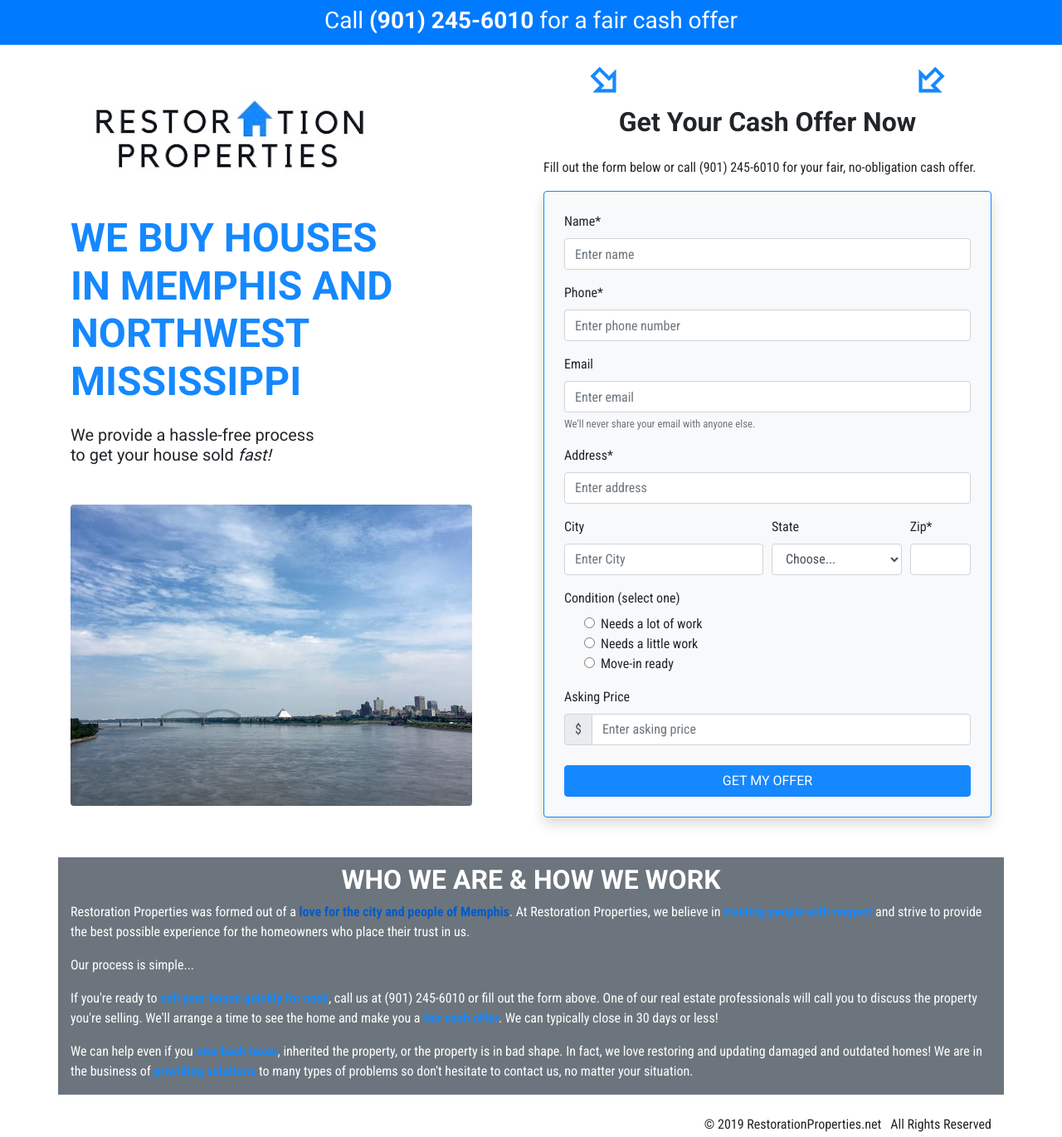
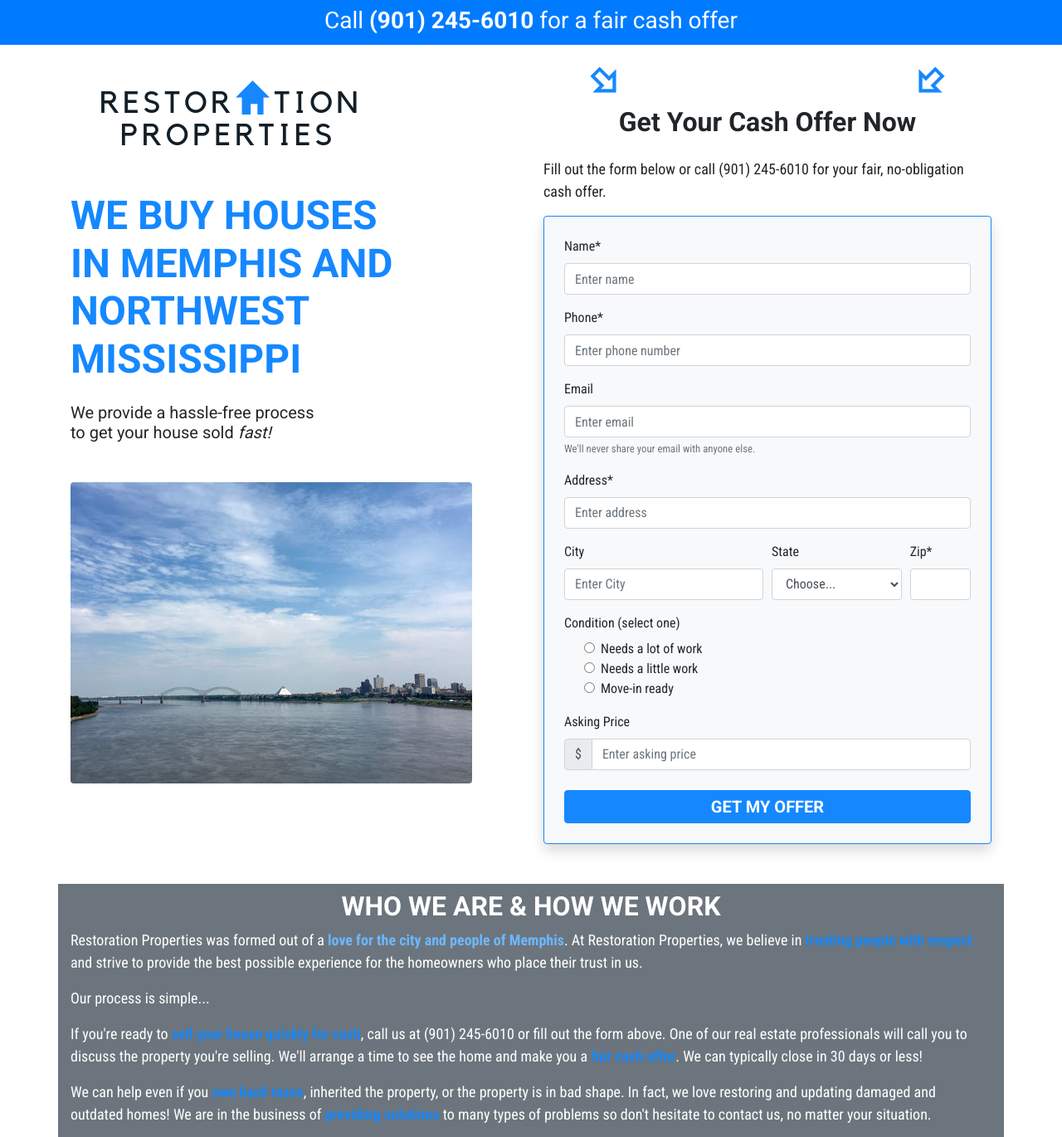
Before and after one commit to grahamlangford/restoration-properties, a plain HTML site: page index.html in a window 1280 px wide. Shown: the top 1370 px of the page at 83% size. Drawn offline with nearby package versions, Linux system fonts and the light colour scheme.

Commit message:
swap logos; add favicon; test lighter text in About

```diff
--- a/index.html
+++ b/index.html
@@ -23,7 +23,21 @@
       crossorigin="anonymous"
     />
 
-    <link rel="stylesheet" href="stylesheet.css" />
+    <link rel="stylesheet" href="stylesheet.css" type="text/css" />
+
+    <!-- Favicons -->
+    <link
+      rel="icon"
+      type="image/png"
+      href="media/fav/favicon-32x32.png"
+      sizes="32x32"
+    />
+    <link
+      rel="icon"
+      type="image/png"
+      href="media/fav/favicon-16x16.png"
+      sizes="16x16"
+    />
 
     <title>Restoration Properties</title>
   </head>
@@ -39,8 +53,8 @@
       <div class="row">
         <div class="col-lg">
           <img
-            src="media/480pixellogo.jpg"
-            class="img-fluid mx-auto ml-lg-n5 mt-md-n3 mb-n5 mb-md-n4 mb-lg-n5 d-block"
+            src="media/rp_logo.png"
+            class="img-fluid mx-auto ml-lg-n5 my-5 my-md-3 mb-n1 d-block"
             alt="Restoration Properties Logo"
           />
 
@@ -243,7 +257,7 @@
                 type="submit"
                 class="btn btn-primary btn-block text-uppercase mt-lg-4"
               >
-                Get my offer
+                <strong>Get my offer</strong>
               </button>
             </form>
           </div>
@@ -258,7 +272,7 @@
 
           <p>
             Restoration Properties was formed out of a
-            <strong class="text-primary-dark"
+            <strong class="text-primary-light"
               >love for the city and people of Memphis</strong
             >. At Restoration Properties, we believe in
             <strong class="text-primary">treating people with respect</strong>
--- a/stylesheet.css
+++ b/stylesheet.css
@@ -28,6 +28,18 @@ h2 {
   font-weight: 700;
 }
 
+p {
+  font-size: 1.125rem;
+}
+
+footer > p {
+  font-size: 1rem;
+}
+
+button > strong {
+  font-size: 1.25rem;
+}
+
 .container {
   min-height: calc(100vh - 70px - 3rem);
 }
@@ -36,8 +48,13 @@ h2 {
   color: #1588ff !important;
 }
 
-.text-primary-dark {
-  color: #005ccb;
+.text-primary-light {
+  color: #6db7ff;
+}
+
+.btn {
+  padding-top: 0.25rem;
+  padding-bottom: 0.25rem;
 }
 
 .btn-primary {
```
Also changed, not shown: media/RP Logo.png (deleted), media/fav/favicon-16x16.png (added), media/fav/favicon-32x32.png (added), media/fav/favicon.ico (added), media/rp_logo.png (added), media/rp_logo_gsuite.png (deleted), media/rp_logo_transparent.png (deleted).
